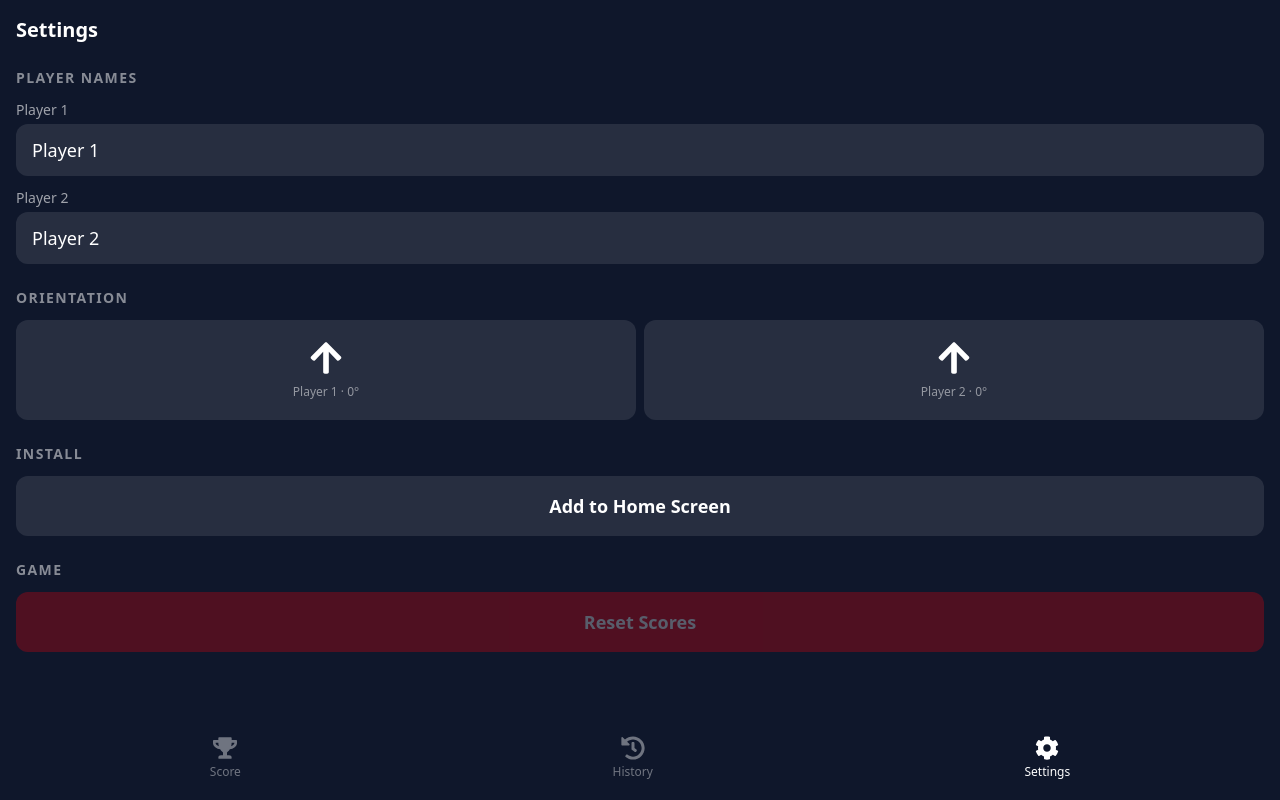
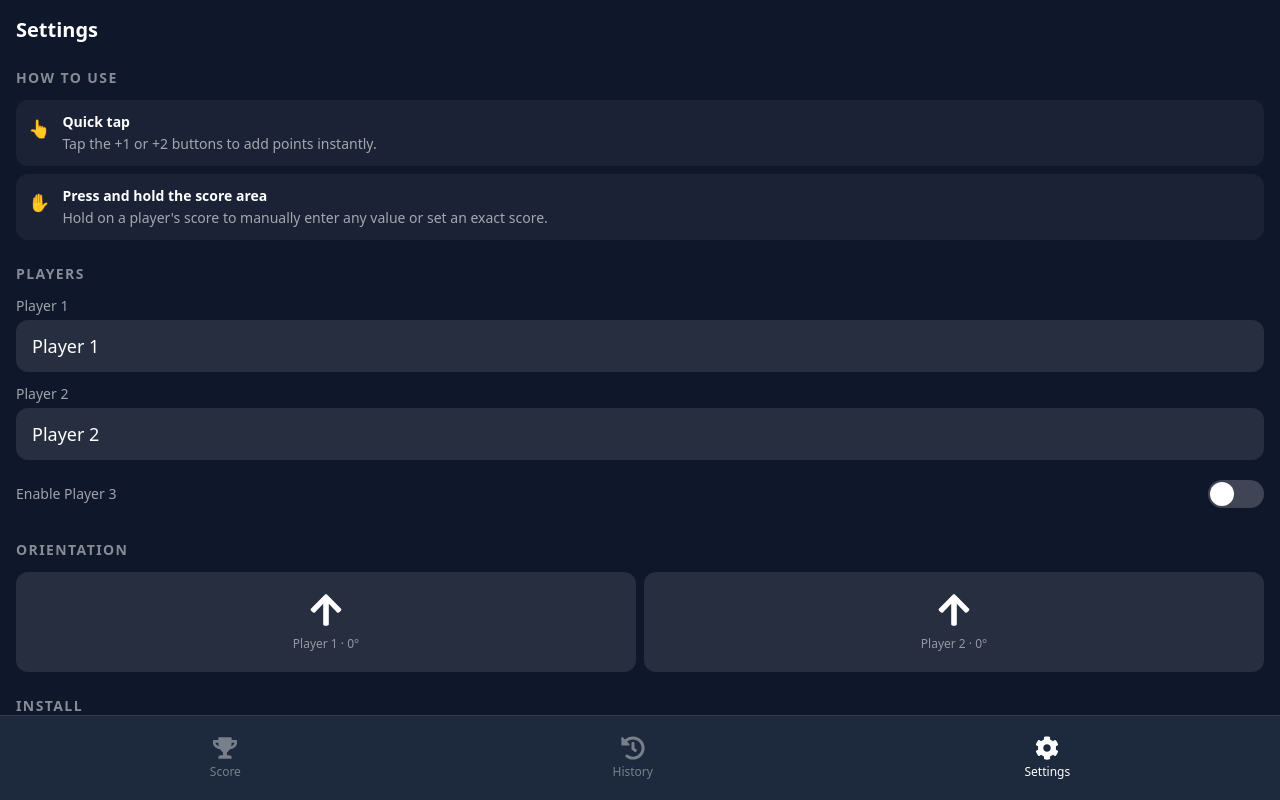
Before and after one commit to balthazarely/easy-cribbage, a React (Vite) app: page /settings in a window 1280 px wide. Built offline with nearby package versions, Linux system fonts and the light colour scheme.

Commit message:
third player options added

```diff
--- a/src/App.tsx
+++ b/src/App.tsx
@@ -9,7 +9,7 @@ import Scores from "./components/Scores";
 
 function App() {
   const { entries, addScore, reset, resetToIndex, setPlayerScore } = useScoreHistory();
-  const { settings, changePlayerName, setOrientation } = useSettings();
+  const { settings, changePlayerName, setOrientation, togglePlayerThree } = useSettings();
 
   return (
     <div className="flex flex-col h-dvh w-full bg-slate-900 text-white pt-[env(safe-area-inset-top)] pb-[env(safe-area-inset-bottom)]">
@@ -20,7 +20,7 @@ function App() {
             element={<Scores entries={entries} addScore={addScore} setPlayerScore={setPlayerScore} settings={settings} />}
           />
           <Route path="/history" element={<History entries={entries} settings={settings} resetToIndex={resetToIndex} />} />
-          <Route path="/settings" element={<Settings reset={reset} hasScores={entries.length > 0} settings={settings} changePlayerName={changePlayerName} setOrientation={setOrientation} />} />
+          <Route path="/settings" element={<Settings reset={reset} hasScores={entries.length > 0} settings={settings} changePlayerName={changePlayerName} setOrientation={setOrientation} togglePlayerThree={togglePlayerThree} />} />
         </Routes>
       </div>
       <Menu />
--- a/src/components/Menu.tsx
+++ b/src/components/Menu.tsx
@@ -9,7 +9,7 @@ const links = [
 
 export default function Menu() {
   return (
-    <div className="flex shrink-0 w-full justify-around items-center py-3 px-6">
+    <div className="flex shrink-0 w-full justify-around items-center py-3 px-6 bg-slate-800 border-t border-white/10">
       {links.map(({ to, icon: Icon, label }) => (
         <NavLink
           key={to}
--- a/src/components/PlayerScore.tsx
+++ b/src/components/PlayerScore.tsx
@@ -1,30 +1,17 @@
 import { useRef, useState } from "react";
+import { createPortal } from "react-dom";
+import { FiEdit2 } from "react-icons/fi";
+import { themes } from "../themes";
 
 interface PlayerScoreProps {
-  player: 1 | 2;
+  player: 1 | 2 | 3;
   score: number;
-  addScore: (player: 1 | 2, score: number) => void;
-  setPlayerScore: (player: 1 | 2, score: number) => void;
+  addScore: (player: 1 | 2 | 3, score: number) => void;
+  setPlayerScore: (player: 1 | 2 | 3, score: number) => void;
   name: string;
   orientation: number;
 }
 
-type Mode = "add" | "set";
-
-const themes = {
-  1: {
-    card: "bg-blue-950",
-    button: "bg-blue-800 active:bg-blue-700",
-    modeActive: "bg-blue-700",
-    modeInactive: "bg-blue-900",
-  },
-  2: {
-    card: "bg-rose-950",
-    button: "bg-rose-800 active:bg-rose-700",
-    modeActive: "bg-rose-700",
-    modeInactive: "bg-rose-900",
-  },
-};
 
 export default function PlayerScore({
   player,
@@ -36,7 +23,7 @@ export default function PlayerScore({
 }: PlayerScoreProps) {
   const [showInput, setShowInput] = useState(false);
   const [inputValue, setInputValue] = useState("");
-  const [mode, setMode] = useState<Mode>("add");
+  const [mode, setMode] = useState<"add" | "set">("add");
   const holdTimer = useRef<ReturnType<typeof setTimeout> | null>(null);
   const theme = themes[player];
 
@@ -69,15 +56,18 @@ export default function PlayerScore({
       }}
     >
       <div
-        className="flex flex-col flex-[3] min-h-0 items-center justify-center gap-1"
+        className="relative flex flex-col flex-[3] min-h-0 items-center justify-center gap-1"
         onPointerDown={handlePointerDown}
         onPointerUp={handlePointerUp}
         onPointerLeave={handlePointerUp}
       >
+        <FiEdit2 className="absolute top-3 right-3 opacity-20" size={14} />
         <span className="text-[clamp(0.875rem,2.5dvh,1.5rem)] font-semibold opacity-50 uppercase tracking-widest">
           {name}
         </span>
-        <span className="text-[clamp(3rem,12dvh,9rem)] font-bold leading-none">{score}</span>
+        <span className="text-[clamp(3rem,12dvh,9rem)] font-bold leading-none">
+          {score}
+        </span>
       </div>
 
       <div className="flex flex-[2] gap-2 p-2">
@@ -95,8 +85,9 @@ export default function PlayerScore({
         </button>
       </div>
 
-      {showInput && (
-        <div className="fixed inset-0 bg-black/70 flex items-end justify-center z-50 p-4">
+      {showInput && createPortal(
+        <div className="fixed inset-0 bg-black/70 flex items-end justify-center z-50 p-4 animate-fade-in" onClick={() => setShowInput(false)}>
+          <div className="animate-slide-up w-full" onClick={(e) => e.stopPropagation()}>
           <div
             className="bg-slate-800 rounded-2xl w-full p-6 flex flex-col gap-4"
             style={{ transform: `rotate(${orientation}deg)` }}
@@ -142,7 +133,9 @@ export default function PlayerScore({
               Cancel
             </button>
           </div>
-        </div>
+          </div>
+        </div>,
+        document.body
       )}
     </div>
   );
--- a/src/components/Settings.tsx
+++ b/src/components/Settings.tsx
@@ -7,18 +7,28 @@ interface SettingsProps {
   reset: () => void;
   hasScores: boolean;
   settings: SettingsType;
-  changePlayerName: (player: 1 | 2, name: string) => void;
-  setOrientation: (player: 1 | 2, degrees: number) => void;
+  changePlayerName: (player: 1 | 2 | 3, name: string) => void;
+  setOrientation: (player: 1 | 2 | 3, degrees: number) => void;
+  togglePlayerThree: () => void;
 }
 
-export default function Settings({ reset, hasScores, settings, changePlayerName, setOrientation }: SettingsProps) {
+export default function Settings({ reset, hasScores, settings, changePlayerName, setOrientation, togglePlayerThree }: SettingsProps) {
   const [showConfirm, setShowConfirm] = useState(false);
   const [showInstall, setShowInstall] = useState(false);
 
-  const orientation = (player: 1 | 2) =>
-    player === 1 ? settings.playerOneOrientation : settings.playerTwoOrientation;
+  const orientation = (player: 1 | 2 | 3) => {
+    if (player === 1) return settings.playerOneOrientation;
+    if (player === 2) return settings.playerTwoOrientation;
+    return settings.playerThreeOrientation;
+  };
 
-  const cycleOrientation = (player: 1 | 2) => {
+  const playerName = (player: 1 | 2 | 3) => {
+    if (player === 1) return settings.playerOneName;
+    if (player === 2) return settings.playerTwoName;
+    return settings.playerThreeName;
+  };
+
+  const cycleOrientation = (player: 1 | 2 | 3) => {
     const next = (orientation(player) + 90) % 360;
     setOrientation(player, next);
   };
@@ -28,29 +38,75 @@ export default function Settings({ reset, hasScores, settings, changePlayerName,
     setShowConfirm(false);
   };
 
+  const activePlayers: (1 | 2 | 3)[] = settings.playerThreeEnabled ? [1, 2, 3] : [1, 2];
+
   return (
     <div className="flex flex-col p-4 gap-6">
       <h2 className="text-xl font-bold">Settings</h2>
 
       <div className="flex flex-col gap-3">
-        <h3 className="text-sm font-semibold uppercase tracking-widest opacity-50">Player Names</h3>
+        <h3 className="text-sm font-semibold uppercase tracking-widest opacity-50">How to Use</h3>
+        <div className="flex flex-col gap-2">
+          <div className="flex items-start gap-3 bg-white/5 rounded-xl p-3">
+            <span className="text-lg mt-0.5">👆</span>
+            <div className="flex flex-col gap-0.5">
+              <span className="text-sm font-semibold">Quick tap</span>
+              <span className="text-sm opacity-60">Tap the +1 or +2 buttons to add points instantly.</span>
+            </div>
+          </div>
+          <div className="flex items-start gap-3 bg-white/5 rounded-xl p-3">
+            <span className="text-lg mt-0.5">✋</span>
+            <div className="flex flex-col gap-0.5">
+              <span className="text-sm font-semibold">Press and hold the score area</span>
+              <span className="text-sm opacity-60">Hold on a player's score to manually enter any value or set an exact score.</span>
+            </div>
+          </div>
+        </div>
+      </div>
+
+      <div className="flex flex-col gap-3">
+        <h3 className="text-sm font-semibold uppercase tracking-widest opacity-50">Players</h3>
         {([1, 2] as const).map((player) => (
           <div key={player} className="flex flex-col gap-1">
             <label className="text-sm opacity-60">Player {player}</label>
             <input
               type="text"
-              value={player === 1 ? settings.playerOneName : settings.playerTwoName}
+              value={playerName(player)}
               onChange={(e) => changePlayerName(player, e.target.value)}
               className="w-full bg-white/10 rounded-xl px-4 py-3 text-white text-lg outline-none focus:ring-2 focus:ring-white/30"
             />
           </div>
         ))}
+
+        <div className="flex items-center justify-between py-2">
+          <span className="text-sm opacity-60">Enable Player 3</span>
+          <button
+            onClick={togglePlayerThree}
+            className={`relative w-14 h-7 rounded-full transition-colors ${settings.playerThreeEnabled ? "bg-green-600" : "bg-white/20"}`}
+          >
+            <span
+              className={`absolute top-0.5 left-0.5 w-6 h-6 rounded-full bg-white transition-transform ${settings.playerThreeEnabled ? "translate-x-7" : "translate-x-0"}`}
+            />
+          </button>
+        </div>
+
+        {settings.playerThreeEnabled && (
+          <div className="flex flex-col gap-1">
+            <label className="text-sm opacity-60">Player 3</label>
+            <input
+              type="text"
+              value={settings.playerThreeName}
+              onChange={(e) => changePlayerName(3, e.target.value)}
+              className="w-full bg-white/10 rounded-xl px-4 py-3 text-white text-lg outline-none focus:ring-2 focus:ring-white/30"
+            />
+          </div>
+        )}
       </div>
 
       <div className="flex flex-col gap-3">
         <h3 className="text-sm font-semibold uppercase tracking-widest opacity-50">Orientation</h3>
         <div className="flex gap-2">
-          {([1, 2] as const).map((player) => (
+          {activePlayers.map((player) => (
             <button
               key={player}
               onClick={() => cycleOrientation(player)}
@@ -61,7 +117,7 @@ export default function Settings({ reset, hasScores, settings, changePlayerName,
                 style={{ transform: `rotate(${orientation(player)}deg)`, transition: "transform 0.3s" }}
               />
               <span className="text-xs opacity-50">
-                {player === 1 ? settings.playerOneName : settings.playerTwoName} · {orientation(player)}°
+                {playerName(player)} · {orientation(player)}°
               </span>
             </button>
           ))}
@@ -90,8 +146,8 @@ export default function Settings({ reset, hasScores, settings, changePlayerName,
       </div>
 
       {showInstall && (
-        <div className="fixed inset-0 bg-black/70 flex items-end justify-center z-50 p-4">
-          <div className="bg-slate-800 rounded-2xl w-full p-6 flex flex-col gap-4">
+        <div className="fixed inset-0 bg-black/70 flex items-end justify-center z-50 p-4 animate-fade-in" onClick={() => setShowInstall(false)}>
+          <div className="bg-slate-800 rounded-2xl w-full p-6 flex flex-col gap-4 animate-slide-up" onClick={(e) => e.stopPropagation()}>
             <h3 className="text-xl font-bold">Add to Home Screen</h3>
             <div className="flex flex-col gap-3 text-sm">
               <div className="flex items-center gap-3 bg-white/10 rounded-xl p-3">
@@ -118,8 +174,8 @@ export default function Settings({ reset, hasScores, settings, changePlayerName,
       )}
 
       {showConfirm && (
-        <div className="fixed inset-0 bg-black/70 flex items-end justify-center z-50 p-4">
-          <div className="bg-slate-800 rounded-2xl w-full p-6 flex flex-col gap-4">
+        <div className="fixed inset-0 bg-black/70 flex items-end justify-center z-50 p-4 animate-fade-in" onClick={() => setShowConfirm(false)}>
+          <div className="bg-slate-800 rounded-2xl w-full p-6 flex flex-col gap-4 animate-slide-up" onClick={(e) => e.stopPropagation()}>
             <h3 className="text-xl font-bold text-center">Reset Scores?</h3>
             <p className="text-center opacity-60 text-sm">This will clear all score history and cannot be undone.</p>
             <button
--- a/src/hooks/useScoreHistory.ts
+++ b/src/hooks/useScoreHistory.ts
@@ -11,7 +11,7 @@ export function useScoreHistory() {
     localStorage.setItem("cribbage-history", JSON.stringify(entries));
   }, [entries]);
 
-  const addScore = (player: 1 | 2, score: number) => {
+  const addScore = (player: 1 | 2 | 3, score: number) => {
     const newEntry: ScoreEntry = {
       player,
       score,
@@ -32,7 +32,7 @@ export function useScoreHistory() {
     setEntries((prev) => prev.slice(0, index + 1));
   };
 
-  const setPlayerScore = (player: 1 | 2, score: number) => {
+  const setPlayerScore = (player: 1 | 2 | 3, score: number) => {
     setEntries((prev) => [
       ...prev.filter((e) => e.player !== player),
       { player, score, timestamp: new Date() },
--- a/src/hooks/useSettings.ts
+++ b/src/hooks/useSettings.ts
@@ -1,29 +1,50 @@
 import { useState, useEffect } from "react";
 import type { Settings } from "../types/settings";
+
+const nameKeys: Record<1 | 2 | 3, keyof Settings> = {
+  1: "playerOneName",
+  2: "playerTwoName",
+  3: "playerThreeName",
+};
+
+const orientationKeys: Record<1 | 2 | 3, keyof Settings> = {
+  1: "playerOneOrientation",
+  2: "playerTwoOrientation",
+  3: "playerThreeOrientation",
+};
 
 export function useSettings() {
   const [settings, setSettings] = useState<Settings>(() => {
     const saved = localStorage.getItem("cribbage-settings");
     return saved
       ? JSON.parse(saved)
-      : { playerOneName: "Player 1", playerTwoName: "Player 2", maxScore: 121, playerOneOrientation: 0, playerTwoOrientation: 0 };
+      : {
+          playerOneName: "Player 1",
+          playerTwoName: "Player 2",
+          maxScore: 121,
+          playerOneOrientation: 0,
+          playerTwoOrientation: 0,
+          playerThreeEnabled: false,
+          playerThreeName: "Player 3",
+          playerThreeOrientation: 0,
+        };
   });
 
   useEffect(() => {
     localStorage.setItem("cribbage-settings", JSON.stringify(settings));
   }, [settings]);
 
-  const changePlayerName = (player: 1 | 2, name: string) => {
-    setSettings((prev) => ({
-      ...prev,
-      ...(player === 1 ? { playerOneName: name } : { playerTwoName: name }),
-    }));
+  const changePlayerName = (player: 1 | 2 | 3, name: string) => {
+    setSettings((prev) => ({ ...prev, [nameKeys[player]]: name }));
   };
 
-  const setOrientation = (player: 1 | 2, degrees: number) => {
-    const key = player === 1 ? "playerOneOrientation" : "playerTwoOrientation";
-    setSettings((prev) => ({ ...prev, [key]: degrees }));
+  const setOrientation = (player: 1 | 2 | 3, degrees: number) => {
+    setSettings((prev) => ({ ...prev, [orientationKeys[player]]: degrees }));
   };
 
-  return { settings, changePlayerName, setOrientation };
+  const togglePlayerThree = () => {
+    setSettings((prev) => ({ ...prev, playerThreeEnabled: !prev.playerThreeEnabled }));
+  };
+
+  return { settings, changePlayerName, setOrientation, togglePlayerThree };
 }
--- /dev/null
+++ b/src/themes.ts
@@ -0,0 +1,23 @@
+export const themes = {
+  1: {
+    card: "bg-blue-950",
+    border: "border-blue-800",
+    button: "bg-blue-800 active:bg-blue-700",
+    modeActive: "bg-blue-700",
+    modeInactive: "bg-blue-900",
+  },
+  2: {
+    card: "bg-rose-950",
+    border: "border-rose-800",
+    button: "bg-rose-800 active:bg-rose-700",
+    modeActive: "bg-rose-700",
+    modeInactive: "bg-rose-900",
+  },
+  3: {
+    card: "bg-green-950",
+    border: "border-green-800",
+    button: "bg-green-800 active:bg-green-700",
+    modeActive: "bg-green-700",
+    modeInactive: "bg-green-900",
+  },
+};
--- a/src/types/score.ts
+++ b/src/types/score.ts
@@ -1,5 +1,5 @@
 export interface ScoreEntry {
-  player: 1 | 2;
+  player: 1 | 2 | 3;
   score: number;
   timestamp: Date;
 }
--- a/src/types/settings.ts
+++ b/src/types/settings.ts
@@ -4,4 +4,7 @@ export interface Settings {
   maxScore: number;
   playerOneOrientation: number;
   playerTwoOrientation: number;
+  playerThreeEnabled: boolean;
+  playerThreeName: string;
+  playerThreeOrientation: number;
 }
```
Also changed, not shown: src/components/History.tsx (+9 -5 lines), src/components/Scores.tsx (+6 -3 lines), src/index.css (+24 -0 lines).
